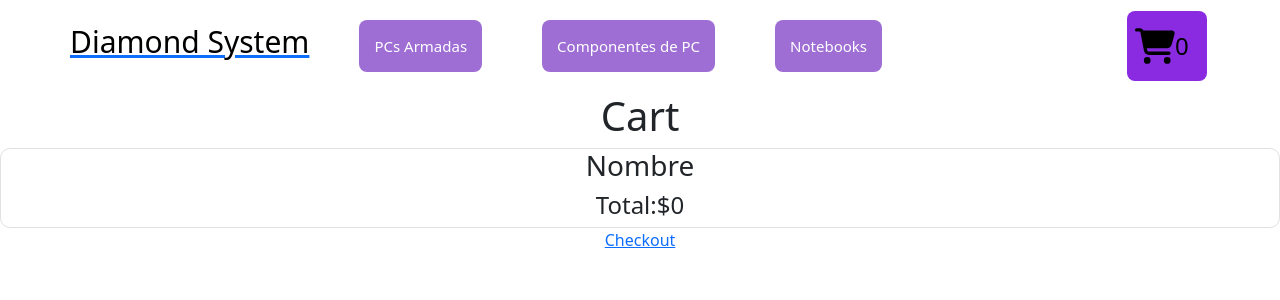
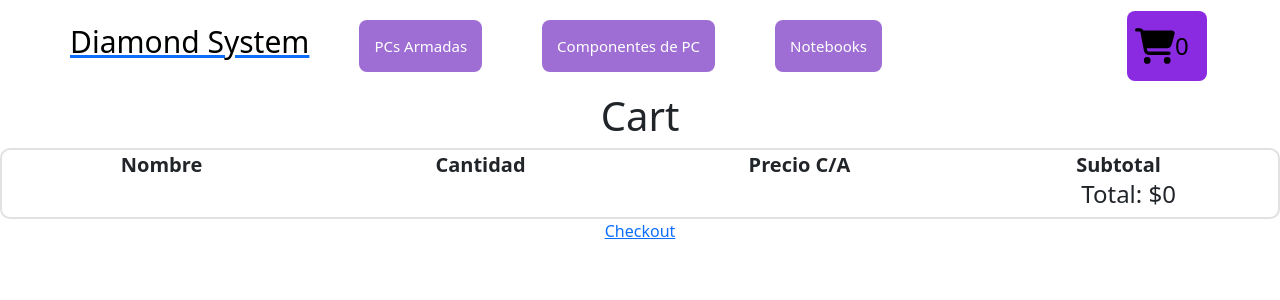
Before and after one commit to juan-ignacio-bisello/bisello_34860, a React (Create React App) app: page /cart in a window 1280 px wide. Shown: the top 300 px of the page. Built offline with nearby package versions, Linux system fonts and the light colour scheme.

Commit message:
cambio de CartContainer

```diff
--- a/src/components/CartContainer/CartContainer.css
+++ b/src/components/CartContainer/CartContainer.css
@@ -1,6 +1,6 @@
 .list-cart {
     border-radius: 10px;
-    border: 1px solid #e1e1e1;
+    border: 2px solid #e1e1e1;
 }
 
 .list {
@@ -9,5 +9,24 @@
 }
 
 h5 {
-    background-color: lightgrey;
+    background-color: #e1e1e1;
 }
+
+.list-class {
+    width: 25%;
+    display:inline-table;
+    list-style: none;
+    margin: 0%;
+    padding: 0%;
+}
+
+.list-total {
+    display: flex;
+    justify-content: right;
+    margin-right: 8%;
+}
+
+.list-title {
+    font-size: 20px;
+    font-weight: bold;
+}
--- a/src/components/CartContainer/CartContainer.js
+++ b/src/components/CartContainer/CartContainer.js
@@ -13,9 +13,11 @@ const CartContainer = () => {
         <div>
             <h1>Cart</h1>
             <div className='list-cart'>
-                <h3 className='list'>Nombre</h3>
-                {
+                <ul className="list-class">
+                    <li className="list-title">Nombre</li>
+                    <li>{
                         cart.map(prod => {
+
                             return (
                                 <div>
                                     <h5 key={prod.id}>{ prod.name }</h5>
@@ -24,7 +26,63 @@ const CartContainer = () => {
                             )
                         })
                     }
-                <h4> Total:${ total }</h4>
+                    </li>
+                </ul>
+
+                <ul className="list-class">
+                    <li className="list-title">Cantidad</li>
+                    <li>
+                        {
+                            cart.map(prod => {
+
+                                return (
+                                    <div>
+                                        <h5 key={prod.id}>{ prod.quantity }</h5>
+                                    </div>
+
+                                )
+                            })
+                        }
+                    </li>
+                </ul>
+
+                <ul className="list-class">
+                    <li className="list-title">Precio C/A</li>
+                    <li>
+                        {
+                            cart.map(prod => {
+
+                                return (
+                                    <div>
+                                        <h5 key={prod.id}>${ prod.price }</h5>
+                                    </div>
+
+                                )
+                            })
+                        }
+                    </li>
+                </ul>
+
+                <ul className="list-class">
+                    <li className="list-title">Subtotal</li>
+                    <li>
+                        {
+                            cart.map(prod => {
+
+                                let subTotal = prod.price * prod.quantity
+
+                                return (
+                                    <div>
+                                        <h5 key={prod.id}>${ subTotal }</h5>
+                                    </div>
+
+                                )
+                            })
+                        }
+                    </li>
+                </ul>
+
+                <h4 className="list-total"> Total: ${ total }</h4>
             </div>
             <Link to='/checkout'>Checkout</Link>
         </div>
```
Lines whose indentation alone changed are shown as unchanged.
